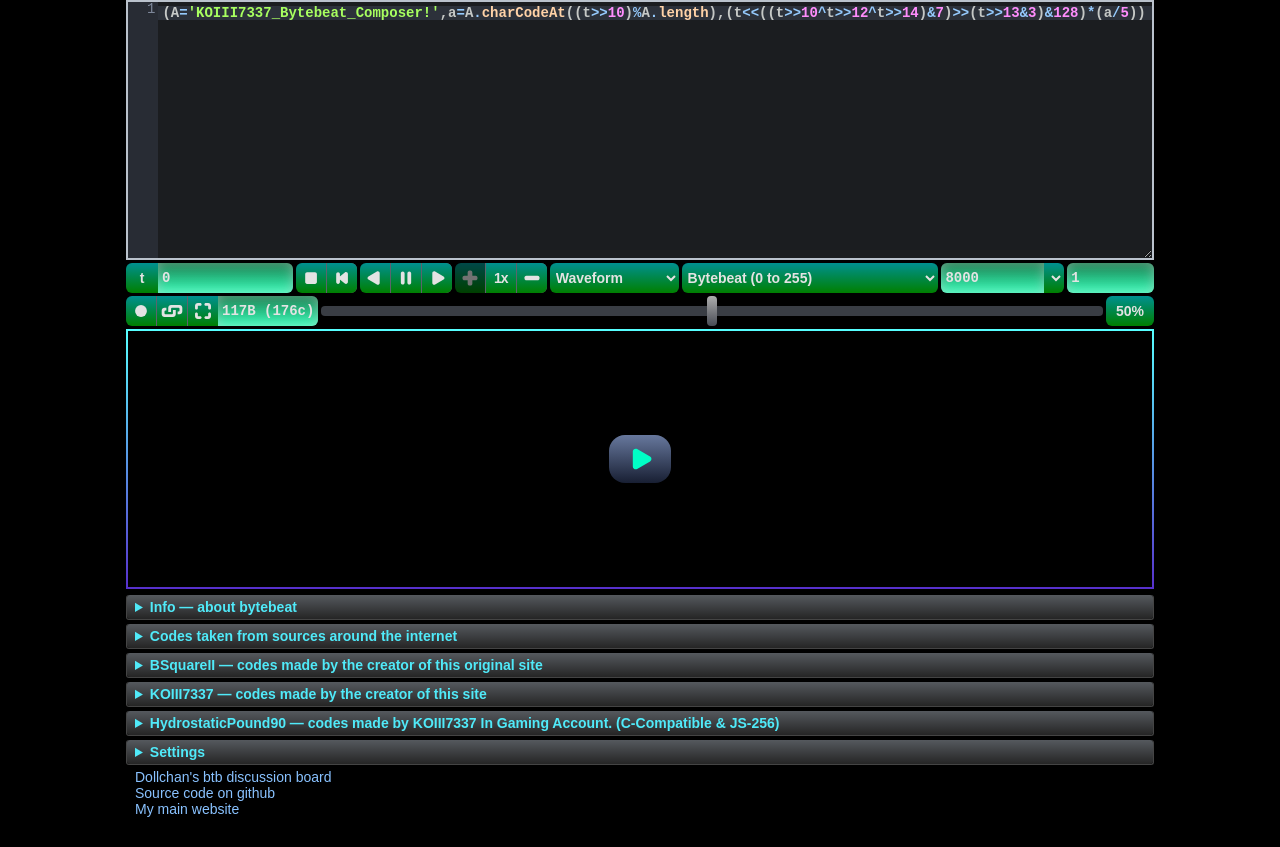
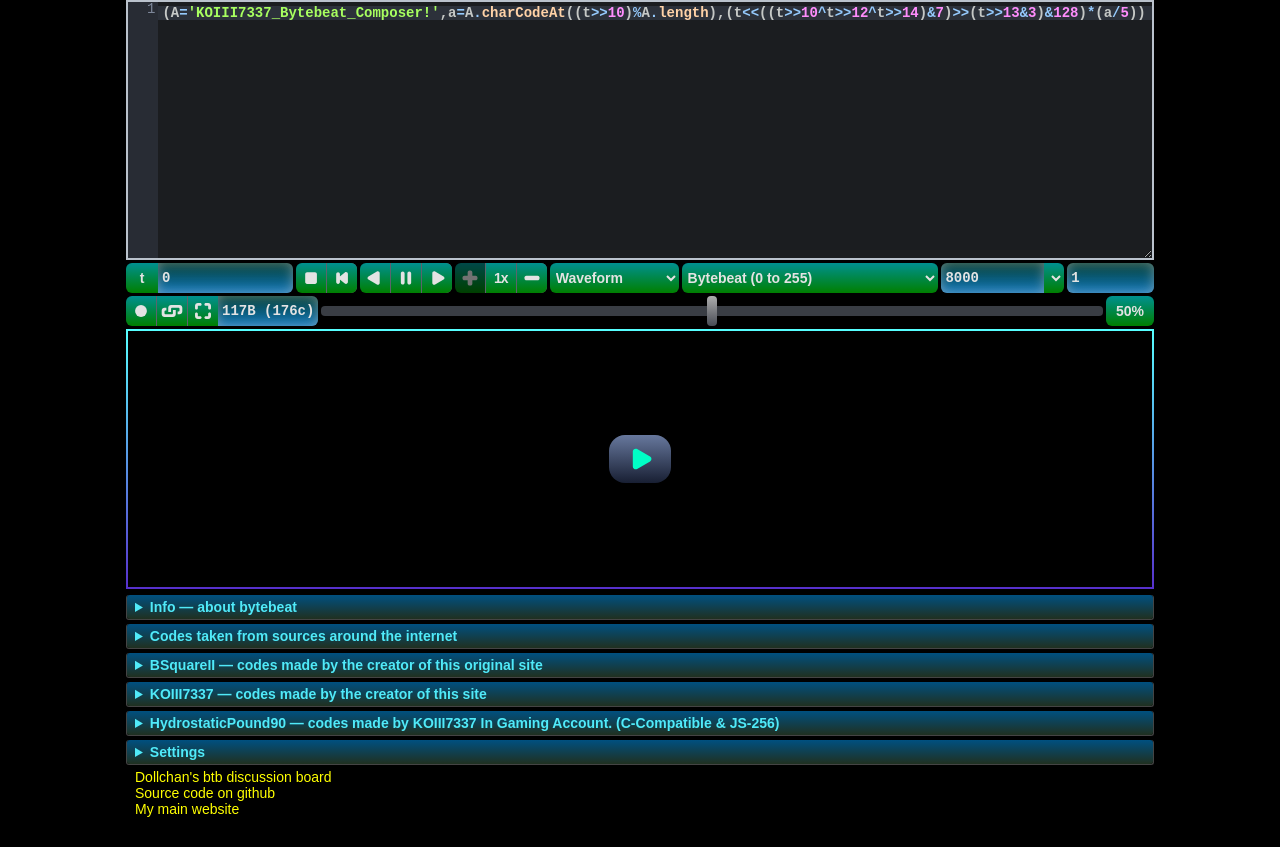
Before and after one commit to k7837267-lgtm/KOIII7337_BytebeatComposer, a website: page index.html in a window 1280 px wide. Drawn offline with Linux system fonts and the light colour scheme.

Commit message:
Update color gradients and link styles in CSS

```diff
--- a/bytebeat.css
+++ b/bytebeat.css
@@ -13,18 +13,18 @@
 	--control-button-hover: linear-gradient(to bottom, #507080, #459040);
 	--control-corners: 6px;
 	--control-size: 30px;
-	--control-text: linear-gradient(to top, #3affbb, #188050);
+	--control-text: linear-gradient(to top, #1077bb, #054037);
 	--control-text-hover: linear-gradient(to top, #556897, #182033);
 	--control-volume: linear-gradient(to bottom, #aeaeae, #484c55);
 	--control-volume-hover: linear-gradient(to bottom, #90a7d7, #3f4c71);
 	--editor: #1b1d20;
 	--focus: #614fdb;
 	--font-size: 10.5pt;
-	--library-header: linear-gradient(to bottom, #55595e, #252525);
+	--library-header: linear-gradient(to bottom, #005080, #203020);
 	--library-header-hover: linear-gradient(to bottom, #5b6ea0, #151b2b);
 	--library-header-hover-color: #94c7ff;
-	--link: #89c2ff;
-	--link-hover: #ed88fb !important;
+	--link: #ffff00;
+	--link-hover: #007fff !important;
 }
 
 html {
```
